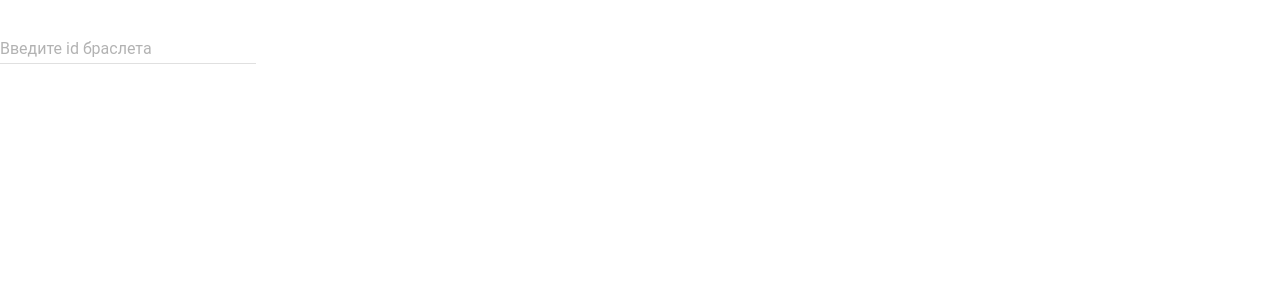
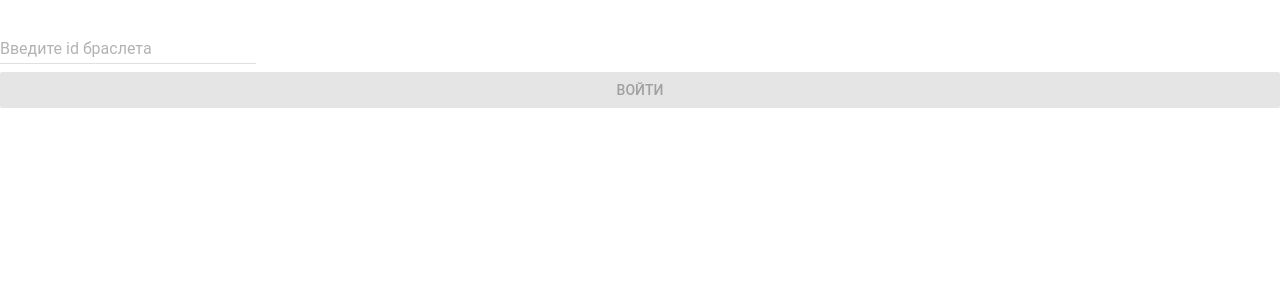
Before and after one commit to nickaroot/sk-iskra, a React app in the folder spark-ui/: page /auth in a window 1280 px wide. Shown: the top 300 px of the page. Built offline with nearby package versions, Linux system fonts and the light colour scheme.

Commit message:
add login button disabled

```diff
--- a/spark-ui/src/containers/Auth.js
+++ b/spark-ui/src/containers/Auth.js
@@ -1,14 +1,56 @@
 import React from 'react';
 import TextField from 'material-ui/TextField';
+import RaisedButton from 'material-ui/RaisedButton';
+import PropTypes from 'prop-types';
+
 import styles from './styles.scss';
 
 export default class Auth extends React.Component {
+  static propTypes = {
+    history: PropTypes.shape({
+      push: PropTypes.func
+    })
+  }
+
+  constructor(props) {
+    super(props);
+
+    this.state = { id: '' };
+  }
+
+  handleIdChange = (evt, newValue) => {
+    this.setState({
+      id: newValue
+    });
+  }
+
+  handleClick = () => {
+    this.props.history.push('/');
+  }
+
   render() {
+    const { id } = this.state;
+
+    let isDisabled = true;
+    if (id.length > 0) {
+      isDisabled = false;
+    }
+
     return (
       <div className={styles.textField}>
         <TextField
           hintText="id браслета"
           floatingLabelText="Введите id браслета"
+          onChange={this.handleIdChange}
+        />
+        <RaisedButton
+          disabled={isDisabled}
+          label="Войти"
+          primary
+          style={{
+            display: 'block'
+          }}
+          onClick={this.handleClick}
         />
       </div>
     );
```
Also changed, not shown: spark-ui/src/components/styles.scss (deleted, +0 -7 lines), spark-ui/src/containers/styles.scss (line endings or trailing spaces).
